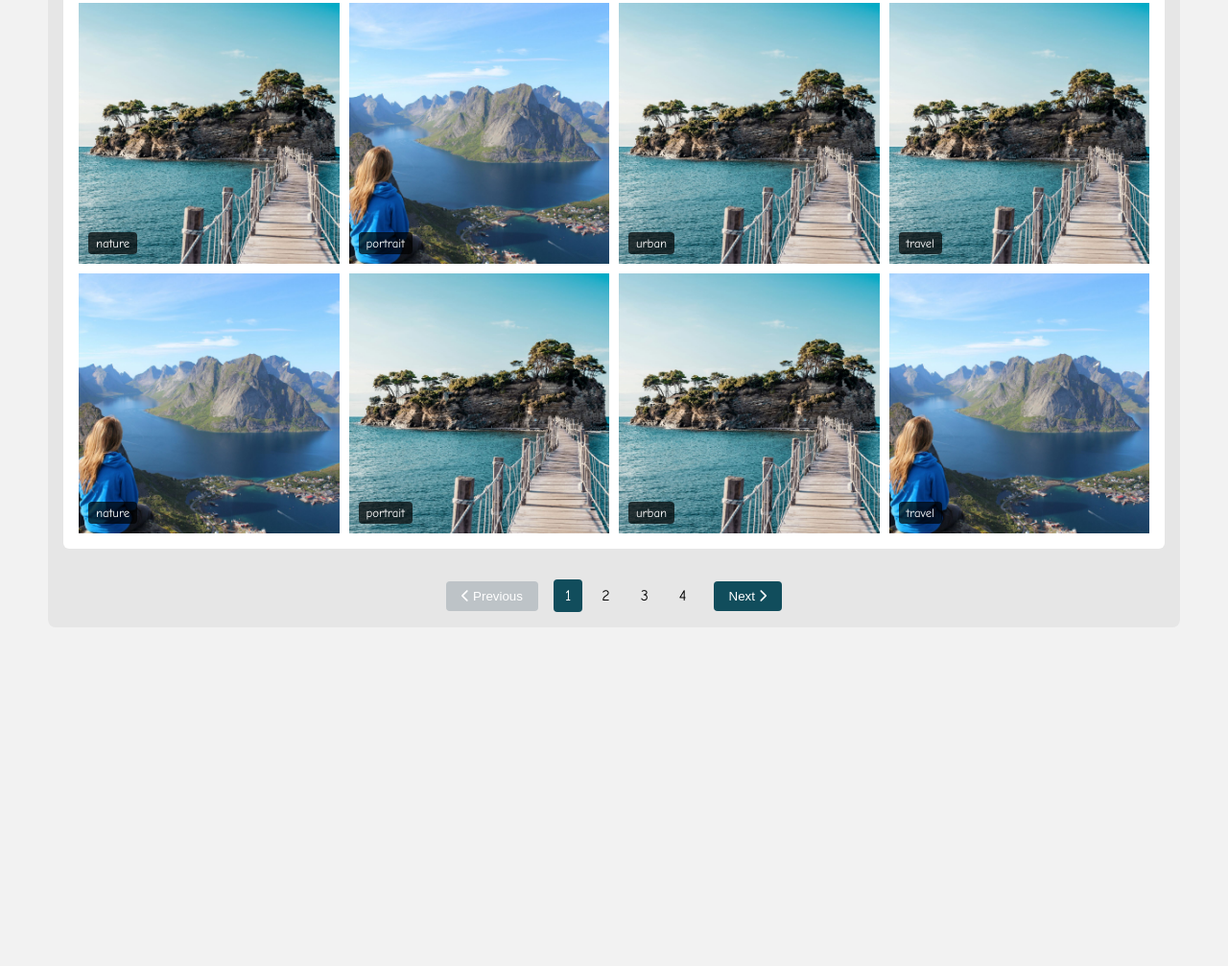
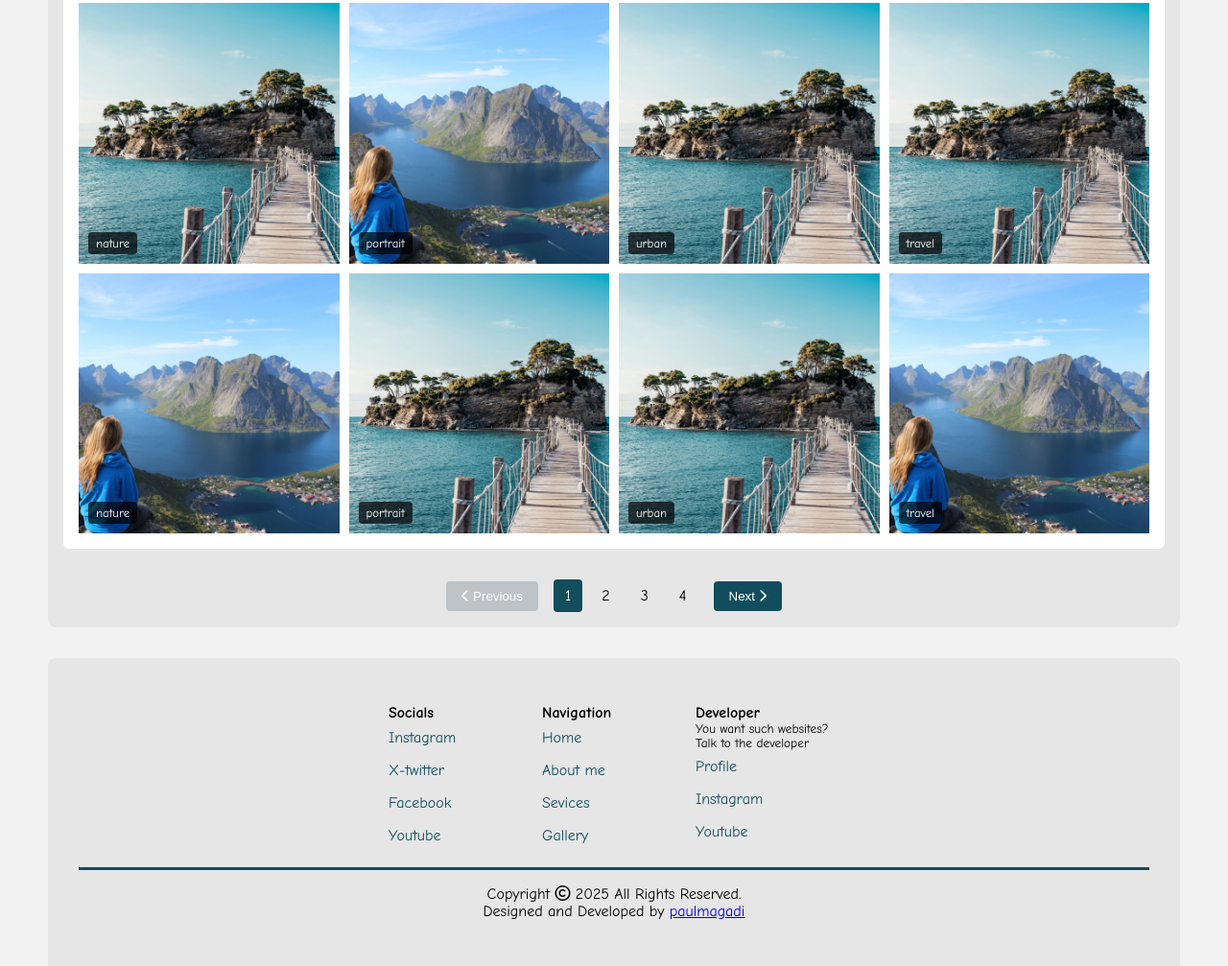
Before and after one commit to paulmagadi/JaneKenny-Photographer, a plain HTML site: page gallery.html in a window 1280 px wide. Shown: the part 256-1263 px from the top of the page at 96% size. Before the commit the page ends 942 px from the top, so only its background shows below. Drawn offline with Linux system fonts and the light colour scheme; a web font is replaced by a local one.

Commit message:
modified:   gallery.html 	modified:   index.html 	modified:   styles.css

```diff
--- a/gallery.html
+++ b/gallery.html
@@ -50,7 +50,8 @@
                 </ul>
             </nav>
             <div class="whatsapp-link">
-                <a href="https://wa.me/demo" target="_blank" rel="noopener noreferre" title="Lets talk on WhatsApp"><i class="fa-brands fa-whatsapp"></i></a>
+                <a href="https://wa.me/demo" target="_blank" rel="noopener noreferre" title="Lets talk on WhatsApp"><i
+                        class="fa-brands fa-whatsapp"></i></a>
             </div>
             <div class="menu-toggler">
                 <i class="fa-solid fa-bars"></i>
@@ -82,6 +83,40 @@
             </div>
         </div>
 
+        <footer>
+            <div class="footer-links-container">
+                <div class="footer-links">
+                    <h4 class="links-header">Socials</h4>
+                    <a href="">Instagram</a>
+                    <a href="">X-twitter</a>
+                    <a href="">Facebook</a>
+                    <a href="">Youtube</a>
+                </div>
+                <div class="footer-links">
+                    <h4 class="links-header">Navigation</h4>
+                    <a href="index.html">Home</a>
+                    <a href="#about">About me</a>
+                    <a href="#services">Sevices</a>
+                    <a href="gallery.html">Gallery</a>
+                </div>
+                <div class="footer-links">
+                    <h4 class="links-header">Developer</h4>
+                    <small>You want such websites? <br> Talk to the developer</small>
+                    <a href="https://paulmagadi.github.io">Profile</a>
+                    <a href="">Instagram</a>
+                    <a href="">Youtube</a>
+                </div>
+            </div>
+            <hr>
+            <div class="foot">
+                <p>Copyright <i class="fa-regular fa-copyright"></i>
+                    <script>document.write(new Date().getFullYear());</script> All Rights Reserved. <br> Designed and
+                    Developed by <a href="https://paulmagadi.github.io" title="Visit Us">paulmagadi</a>
+                </p>
+            </div>
+        </footer>
+    </div>
+
     <div class="contact-modal">
         <div class="contact-modal-content">
             <div class="contact-modal-header">
@@ -99,7 +134,6 @@
         </div>
     </div>
     <div id="toast" class="toast">Message sent successfully!</div>
-    </div>
 
     <script src="universal.js"></script>
     <script src="gallery.js"></script>
--- a/styles.css
+++ b/styles.css
@@ -536,6 +536,48 @@ header .menu-toggler {
     line-height: 1.8rem;
 }
 
+footer {
+    padding: 3em 2em;
+    margin: 0 10px;
+    font-family: "Comic Neue", cursive;
+    background-color: rgb(230, 230, 230);
+    border-radius: 8px 8px 0 0;
+}
+
+.footer-links-container {
+    display: grid;
+    grid-template-columns: repeat(auto-fit, minmax(150px, 150px));
+    justify-content: center;
+    gap: 10px;
+    width: 100%;
+}
+
+.footer-links {
+    display: flex;
+    flex-direction: column;
+}
+
+.footer-links a {
+    text-decoration: none;
+    color: var(--primary-color);
+    padding: .5em 0;
+}
+
+.footer-links a:hover {
+    text-decoration: underline;
+}
+
+footer hr {
+    height: 3px;
+    background-color: var(--primary-color);
+    margin: 1em 0;
+    border: none;
+}
+
+footer .foot {
+    text-align: center;
+}
+
 @media (max-width: 1100px) {
     .profile-image img {
         width: 90%;
@@ -643,4 +685,8 @@ header .menu-toggler {
     .scroll-arrows {
         justify-content: space-between;
     }
+
+    .footer-links-container {
+        grid-template-columns: repeat(auto-fit, minmax(150px, 1fr));
+    }
 }
```
Also changed, not shown: index.html (+37 -3 lines). Lines whose indentation alone changed are shown as unchanged.
